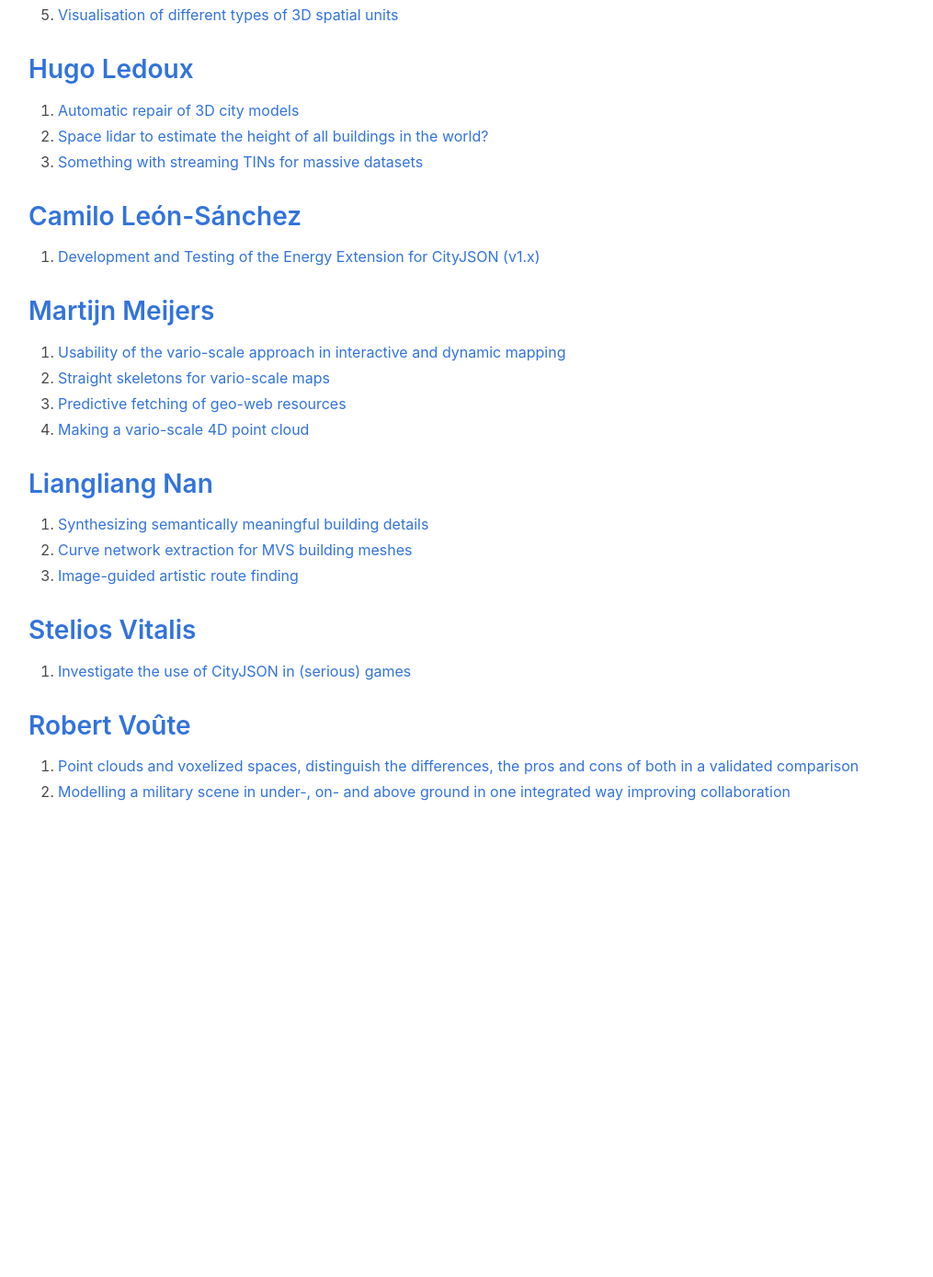
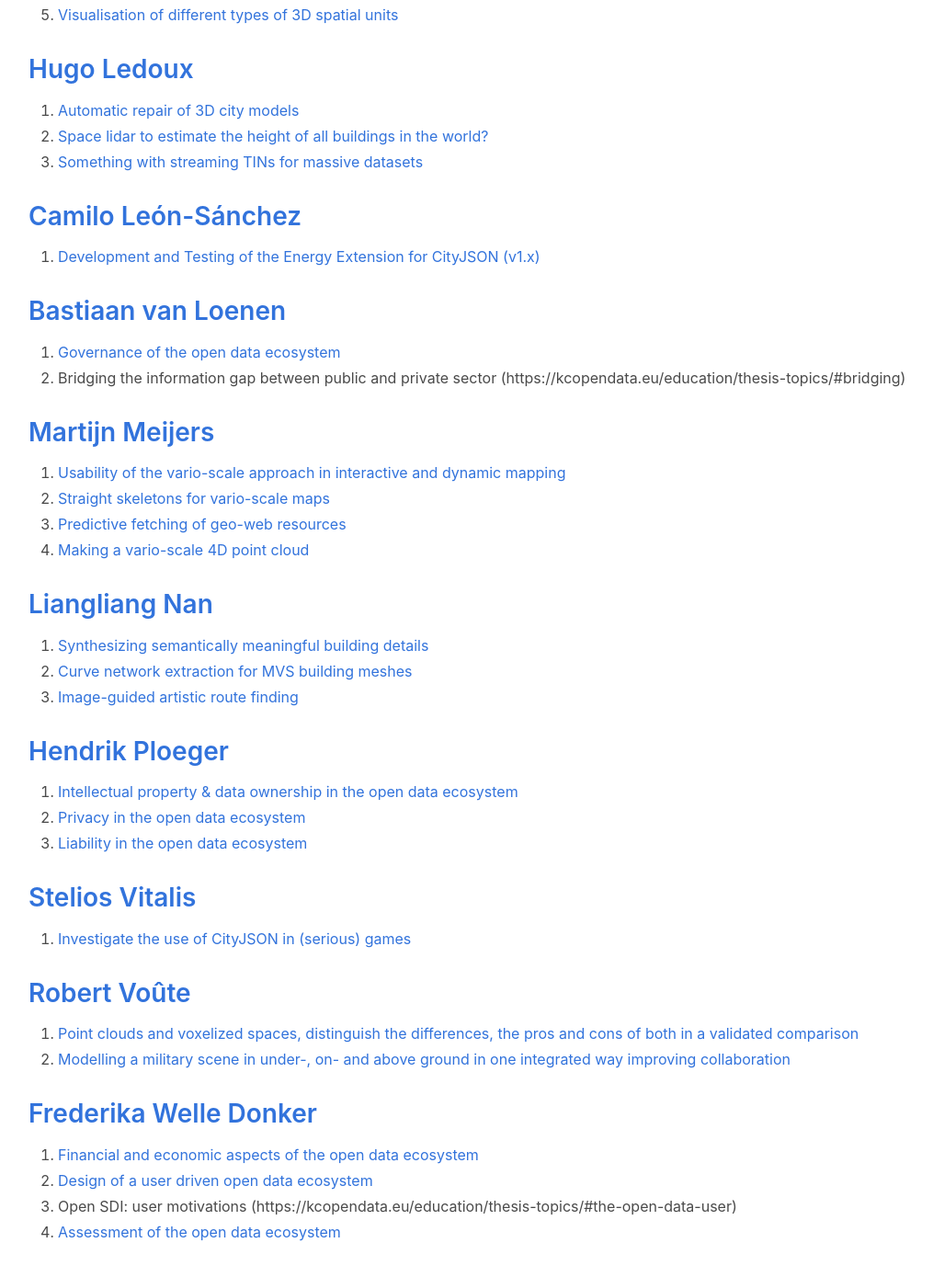
Before and after one commit to tudelft3d/geo2020, a Jekyll site: the page built from potentialtopics/index.md, in a window 1280 px wide and 1400 px high, scrolled down 1943 px. Shown: the top 1389 px of the window at 92% size, without its empty margins (33-1048 px from the left). Built offline with Jekyll 4.4.1, drawn with Linux system fonts in a browser that asks for light colours; nearby versions of some CDN libraries; before the commit the page ends 2864 px from its top, so only the background shows below that.

Commit message:
Update index.md

```diff
--- a/potentialtopics/index.md
+++ b/potentialtopics/index.md
@@ -81,9 +81,9 @@
 <!-- 1. [Showing Point Clouds in VR](https://wiki.tudelft.nl/bin/view/Organisation/OTB/GISt/MScThesisTopics) -->
 
 
-<!-- ## [Bastiaan van Loenen](https://www.tudelft.nl/en/staff/b.vanloenen/) -->
-<!-- 1. [Governance of the open data ecosystem](https://kcopendata.eu/education/thesis-topics/#IP) -->
-<!-- 2. [User interface design of geoportals](https://kcopendata.eu/education/thesis-topics/#geoportals) -->
+## [Bastiaan van Loenen](https://www.tudelft.nl/en/staff/b.vanloenen/)
+1. [Governance of the open data ecosystem](https://kcopendata.eu/education/thesis-topics/#IP)
+2. Bridging the information gap between public and private sector (https://kcopendata.eu/education/thesis-topics/#bridging)
 
 
 ## [Martijn Meijers](https://www.tudelft.nl/en/staff/b.m.meijers/)
@@ -121,11 +121,11 @@
 2. [Point cloud normal estimation based on the 3D medial axis transform](https://3d.bk.tudelft.nl/education/msctopics/#point-cloud-normal-estimation-based-on-the-3d-medial-axis-transform) -->
 
 
-<!-- ## [Hendrik Ploeger](https://www.tudelft.nl/staff/h.d.ploeger/) -->
-<!-- 1. [Intellectual property & data ownership in the open data ecosystem](https://kcopendata.eu/education/thesis-topics/#IP)
+## [Hendrik Ploeger](https://www.tudelft.nl/staff/h.d.ploeger/)
+1. [Intellectual property & data ownership in the open data ecosystem](https://kcopendata.eu/education/thesis-topics/#IP)
 2. [Privacy in the open data ecosystem](https://kcopendata.eu/education/thesis-topics/#privacy-and-open-data)
 3. [Liability in the open data ecosystem](https://kcopendata.eu/education/thesis-topics/#liability)
- -->
+
 
 
 <!-- ## [Jantien Stoter](https://3d.bk.tudelft.nl/jstoter/) -->
@@ -147,8 +147,8 @@
 1. [Point clouds and voxelized spaces, distinguish the differences, the pros and cons of both in a validated comparison](https://wiki.tudelft.nl/bin/view/Organisation/OTB/GISt/MScThesisTopics#Point_clouds_and_voxelized_spaces_44_distinguish_the_differences_44_the_pros_and_cons_of_both_in_a_validated_comparison)
 2. [Modelling a military scene in under-, on- and above ground in one integrated way improving collaboration](https://wiki.tudelft.nl/bin/view/Organisation/OTB/GISt/MScThesisTopics#Modelling_a_military_scene_in_under_45_44_on_45_and_above_ground_in_one_integrated_way_improving_collaboration_between_armed_forces_and_at_the_same_time_improving_using_shared_data)
 
-<!-- ## [Frederika Welle Donker](https://www.tudelft.nl/en/staff/f.m.welledonker/) -->
-<!-- 1. [Financial and economic aspects of the open data ecosystem](https://kcopendata.eu/education/thesis-topics/#financial)
-2. [Design of a user driven open data ecosystem](https://kcopendata.eu/education/thesis-topics/#userdriven) [](https://kcopendata.eu/education/thesis-topics/#userdriven)
-3. [Assessment of the open data ecosystem](https://kcopendata.eu/education/thesis-topics/#ODECO)
- -->
+## [Frederika Welle Donker](https://www.tudelft.nl/en/staff/f.m.welledonker/)
+1. [Financial and economic aspects of the open data ecosystem](https://kcopendata.eu/education/thesis-topics/#financial)
+2. [Design of a user driven open data ecosystem](https://kcopendata.eu/education/thesis-topics/#userdriven)
+3. Open SDI: user motivations (https://kcopendata.eu/education/thesis-topics/#the-open-data-user)
+4. [Assessment of the open data ecosystem](https://kcopendata.eu/education/thesis-topics/#ODECO)
```
